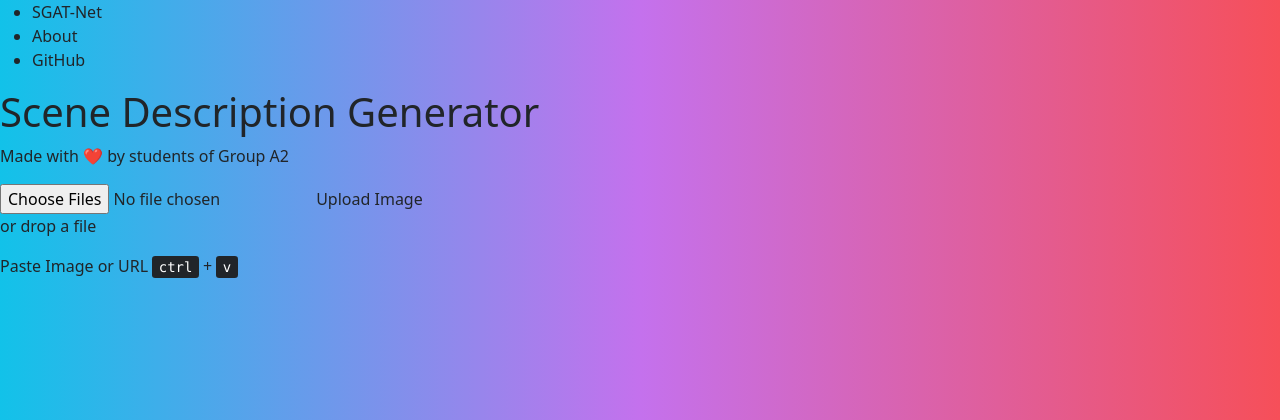
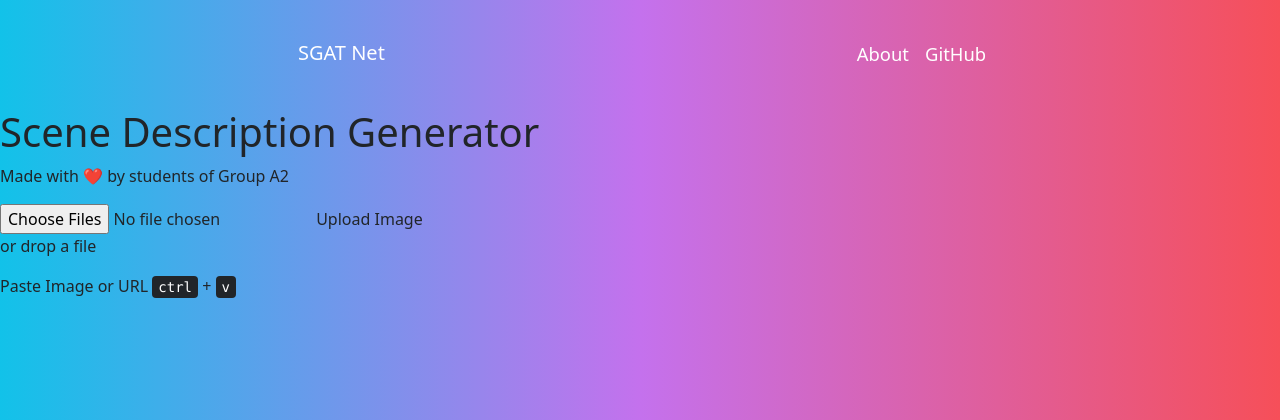
Before and after one commit to ashababnoor/sgat-net-webtool, a Django app: page / in a window 1280 px wide. Shown: the top 420 px of the page. Run offline with Django 3.2, Linux system fonts and the light colour scheme.

Commit message:
navbar added

```diff
--- a/app/templates/base.html
+++ b/app/templates/base.html
@@ -8,22 +8,38 @@
     <meta name="viewport" content="width=device-width, initial-scale=1.0">
 
     <!-- CSS links -->
-    <link href="https://cdn.jsdelivr.net/npm/bootstrap@5.0.2/dist/css/bootstrap.min.css" rel="stylesheet" integrity="sha384-EVSTQN3/azprG1Anm3QDgpJLIm9Nao0Yz1ztcQTwFspd3yD65VohhpuuCOmLASjC" crossorigin="anonymous">
+    <link href="https://cdn.jsdelivr.net/npm/bootstrap@5.2.2/dist/css/bootstrap.min.css" rel="stylesheet">
     <link rel="stylesheet" href="{% static 'css/base.css' %}">
 
     <title>SGAT-Net</title>
 </head>
 
 <body>
-    <div class="nav-bar-container">
-        <ul>
-            <li>SGAT-Net</li>
-            <li>About</li>
-            <li>GitHub</li>
-        </ul>
+
+    <div class="my-4" style="max-width: 80ch; margin:auto;">
+        <nav class="navbar navbar-expand-lg ">
+            <div class="container-fluid">
+                <div class="container-fluid">
+                    <span class="navbar-brand mb-0 h1" style="color: white;">SGAT Net</span>
+                </div>
+                <div class="collapse navbar-collapse" id="navbarText">
+                    <ul class="navbar-nav me-auto mb-2 mb-lg-0">
+                        <li class="nav-item">
+                            <a class="nav-link active" aria-current="page" href="#" style=" font-size: 1.15rem; color: white;">About</a>
+                        </li>
+                        <li class="nav-item">
+                            <a class="nav-link active" aria-current="page" href="https://github.com/ashababnoor/sgat-net-webtool" style="font-size: 1.15rem; color: white;">GitHub</a>
+                        </li>
+                    </ul>
+                </div>
+            </div>
+          </nav>
     </div>
 
+
     {% block content %} {% endblock content %}
+
+    <script src="https://cdn.jsdelivr.net/npm/bootstrap@5.2.2/dist/js/bootstrap.bundle.min.js"></script>
 </body>
 
 </html>
```
